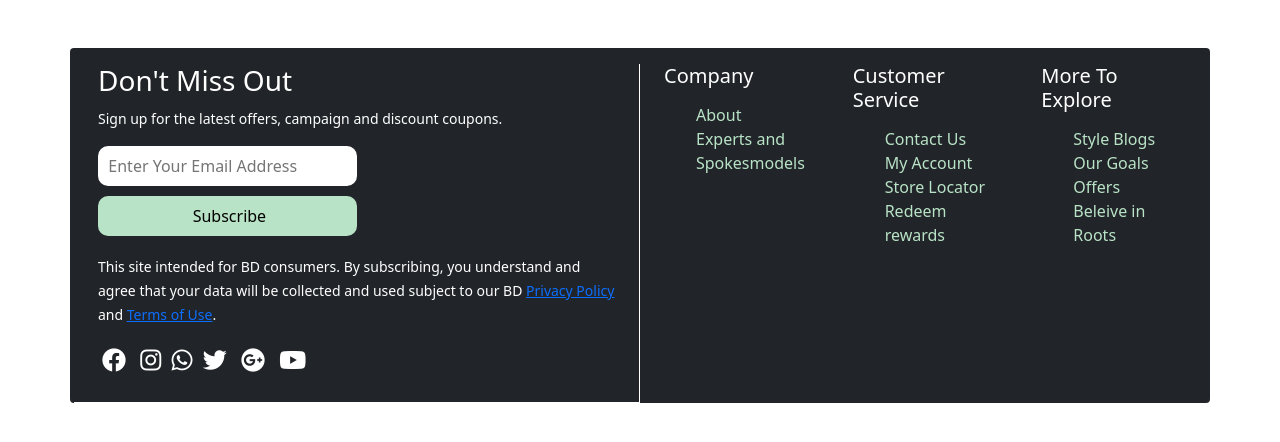
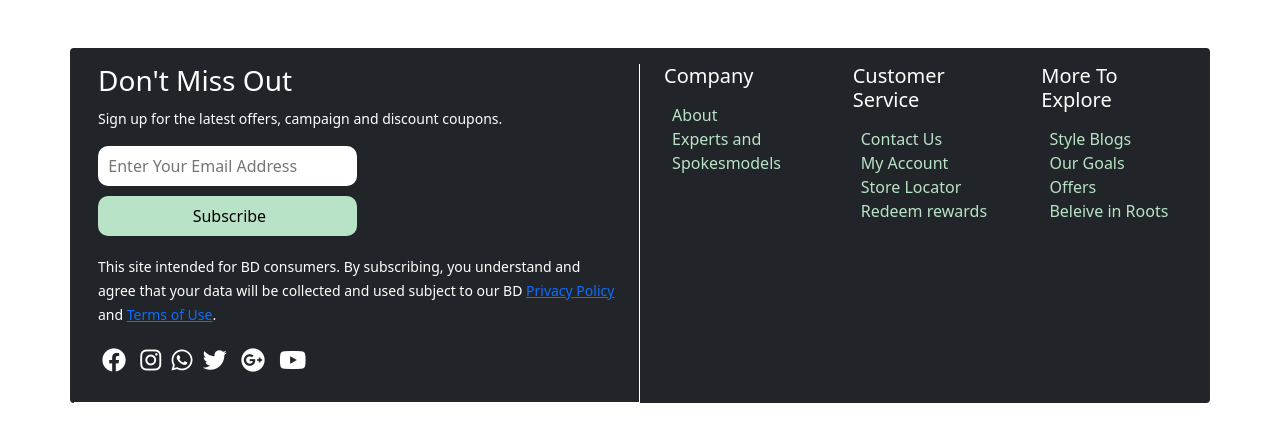
Before and after one commit to MFRSiam/TraditionalWear-, a Django app: page / in a window 1280 px wide. Shown: the part 62-504 px from the top of the page. Run offline with Django 4.2, Linux system fonts and the light colour scheme; some libraries are stand-ins or nearby versions.

Commit message:
alignment correction

```diff
--- a/static/css/style.css
+++ b/static/css/style.css
@@ -13,16 +13,27 @@
     list-style: none;
     margin-top: 15px;
 
+
+
 }
 .footer-list a{
     text-decoration: none;
     color: #B9E3C6;
+
 }
 
-@media only screen and (min-width: 1100px) {
+@media only screen and (min-width: 992px) {
     .subscribe-div {
       border-right: 1px solid white;
     }
+    .footer-list{
+        list-style: none;
+        margin-top: 15px;
+        margin-left: -17%;
+
+
+    }
+
   }
 @media only screen and (min-width: 200px) {
     .subscribe-div {
--- a/store/templates/base.html
+++ b/store/templates/base.html
@@ -88,8 +88,8 @@
               </div>
 
               <div class="col-lg-2 text-white mt-3 col-md-6 px-4">
-                <h3 class="fs-5 text">Company</h3>
-                <ul  class="footer-list">
+                <h3 class="fs-5 text ">Company</h3>
+                <ul  class="footer-list ">
                     <li><a href="#">About</a></li>
                     <li><a href="#">Experts and Spokesmodels</a></li>
                 </ul>
```
